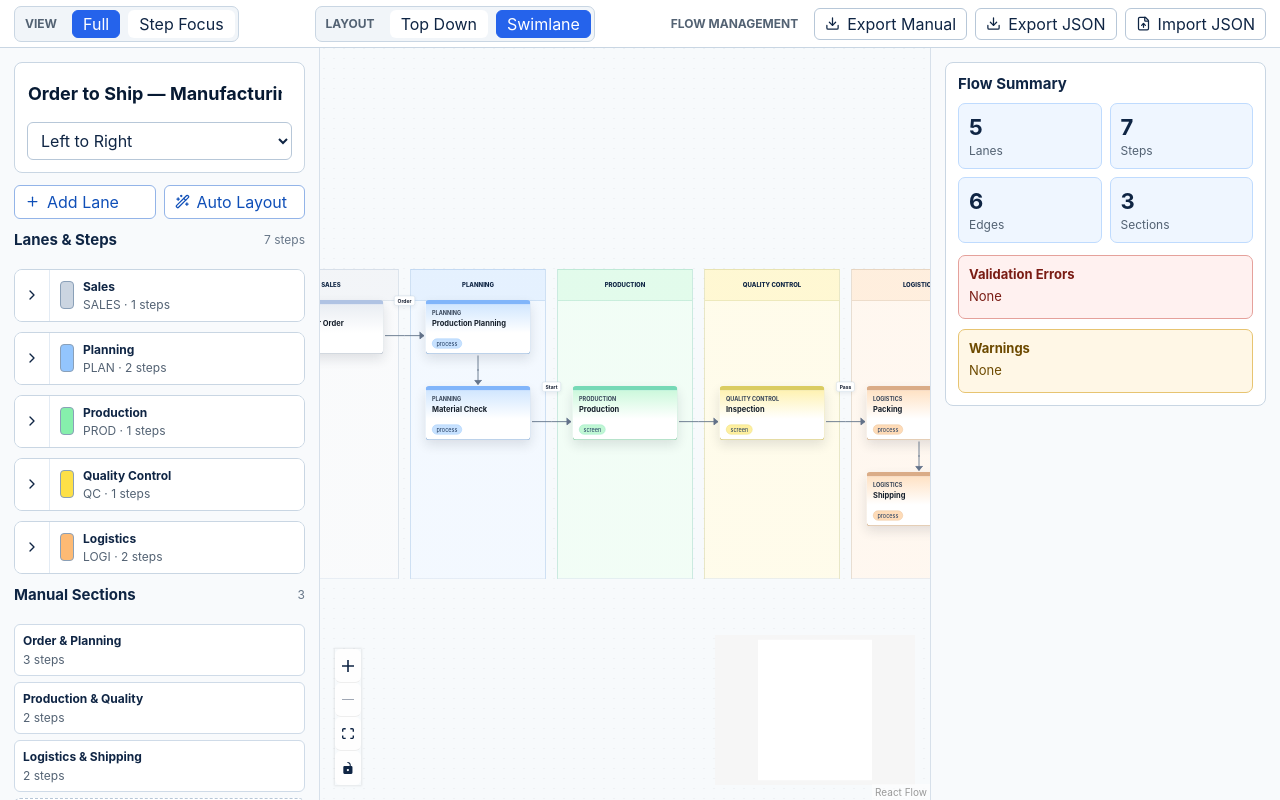
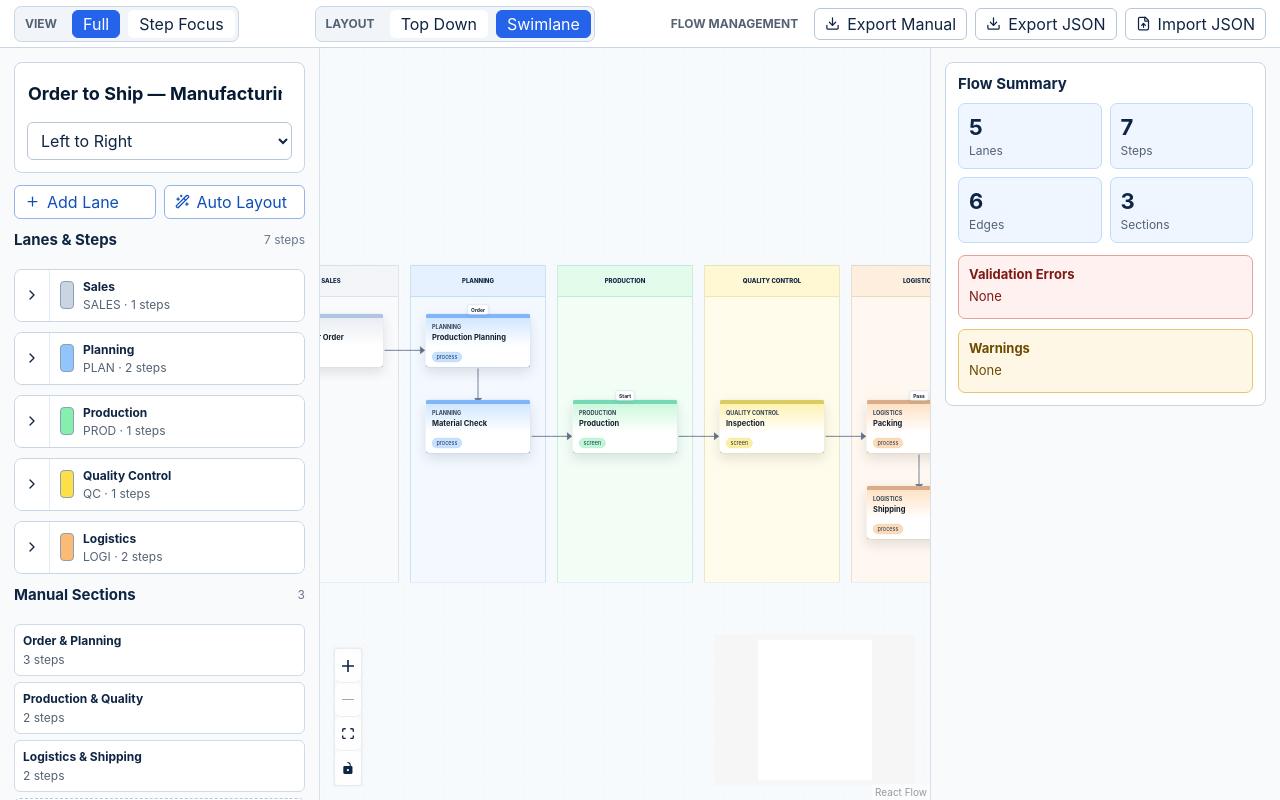
Before and after one commit to yhtko/mermaid-flow, a React (Vite) app: page / in a window 1280 px wide. Both pictures are taken after a click on the button "Swimlane". Built offline with nearby package versions, Linux system fonts and the light colour scheme.

Commit message:
Show swimlane inputs as target chips

```diff
--- a/src/BusinessNode.tsx
+++ b/src/BusinessNode.tsx
@@ -15,6 +15,15 @@ function BusinessNode({ data, selected, sourcePosition, targetPosition }: NodePr
 
   return (
     <div className={`business-node ${selected ? "selected" : ""}`} style={{ "--lane-color": color } as React.CSSProperties}>
+      {nodeData.inputChips?.length ? (
+        <div className="business-node-input-chips">
+          {nodeData.inputChips.map((chip) => (
+            <span className="business-node-input-chip" key={chip.id} title={chip.fullLabel}>
+              {chip.label}
+            </span>
+          ))}
+        </div>
+      ) : null}
       <Handle id="top" type="target" position={Position.Top} />
       <Handle id="left" type="target" position={Position.Left} />
       <Handle id="left-lower" type="target" position={Position.Left} style={{ top: "66%" }} />
--- a/src/SwimlaneEdge.tsx
+++ b/src/SwimlaneEdge.tsx
@@ -1,18 +1,8 @@
 import {
   BaseEdge,
-  EdgeLabelRenderer,
   EdgeProps,
   getSmoothStepPath,
 } from "@xyflow/react";
-
-type SwimlaneEdgeData = {
-  labelPlacement?: "horizontal" | "vertical";
-  fullLabel?: string;
-};
-
-const HORIZONTAL_LABEL_Y_OFFSET = 70;
-const VERTICAL_LABEL_X_OFFSET = 28;
-const VERTICAL_LABEL_Y_OFFSET = 18;
 
 function SwimlaneEdge({
   id,
@@ -24,12 +14,10 @@ function SwimlaneEdge({
   targetPosition,
   markerEnd,
   style,
-  label,
-  data,
   selected,
   pathOptions,
 }: EdgeProps) {
-  const [edgePath, labelX, labelY] = getSmoothStepPath({
+  const [edgePath] = getSmoothStepPath({
     sourceX,
     sourceY,
     sourcePosition,
@@ -39,14 +27,8 @@ function SwimlaneEdge({
     borderRadius: pathOptions?.borderRadius,
     offset: pathOptions?.offset,
   });
-  const edgeData = data as SwimlaneEdgeData | undefined;
-  const labelText = typeof label === "string" ? label.trim() : "";
-  const isVertical = edgeData?.labelPlacement === "vertical";
-  const displayLabelX = isVertical ? labelX + VERTICAL_LABEL_X_OFFSET : labelX;
-  const displayLabelY = isVertical ? labelY - VERTICAL_LABEL_Y_OFFSET : Math.min(sourceY, targetY) - HORIZONTAL_LABEL_Y_OFFSET;
 
   return (
-    <>
     <BaseEdge
       id={id}
       path={edgePath}
@@ -54,20 +36,6 @@ function SwimlaneEdge({
       style={style}
       className={selected ? "selected" : ""}
     />
-      {labelText && (
-        <EdgeLabelRenderer>
-          <div
-            className={`swimlane-edge-label ${isVertical ? "vertical" : "horizontal"}`}
-            style={{
-              transform: `translate(-50%, -50%) translate(${displayLabelX}px, ${displayLabelY}px)`,
-            }}
-            title={edgeData?.fullLabel ?? labelText}
-          >
-            {labelText}
-          </div>
-        </EdgeLabelRenderer>
-      )}
-    </>
   );
 }
 
--- a/src/reactFlowAdapter.ts
+++ b/src/reactFlowAdapter.ts
@@ -8,6 +8,11 @@ export type BusinessNodeData = {
   nodeType?: StepNode["type"];
   description?: string;
   laneColor?: string;
+  inputChips?: Array<{
+    id: string;
+    label: string;
+    fullLabel: string;
+  }>;
 };
 
 export type LaneBandNodeData = {
@@ -25,6 +30,7 @@ export const SWIMLANE_LANE_WIDTH = 270;
 export const SWIMLANE_LANE_GAP = 24;
 export const SWIMLANE_ROW_HEIGHT = 172;
 export const SWIMLANE_HEADER_HEIGHT = 62;
+export const SWIMLANE_CHIP_SPACE = 34;
 export const SWIMLANE_PADDING_X = 50;
 export const SWIMLANE_PADDING_Y = 52;
 
@@ -69,6 +75,22 @@ function toSwimlaneReactFlowNodes(flow: FlowDefinition): Node<BusinessNodeData |
   const laneIndex = new Map(lanes.map((lane, index) => [lane.id, index]));
   const maxNodeY = Math.max(...flow.nodes.map((node) => node.position?.y ?? SWIMLANE_PADDING_Y + SWIMLANE_HEADER_HEIGHT), SWIMLANE_PADDING_Y + SWIMLANE_HEADER_HEIGHT);
   const laneHeight = Math.max(620, maxNodeY + SWIMLANE_NODE_HEIGHT + SWIMLANE_PADDING_Y);
+  const inputChipsByNode = new Map<string, BusinessNodeData["inputChips"]>();
+
+  flow.edges
+    .filter((edge) => edge.to && (edge.flowType ?? "process") === "process")
+    .forEach((edge, index) => {
+      const fullLabel = (edge.documentName || edge.label || "").trim();
+      if (!fullLabel) return;
+
+      const current = inputChipsByNode.get(edge.to) ?? [];
+      current.push({
+        id: edgeId(edge, index),
+        label: fullLabel.length > 26 ? `${fullLabel.slice(0, 25).trimEnd()}...` : fullLabel,
+        fullLabel,
+      });
+      inputChipsByNode.set(edge.to, current);
+    });
 
   const laneBands: Node<LaneBandNodeData>[] = lanes.map((lane, index) => ({
     id: `lane-band-${lane.id}`,
@@ -107,6 +129,7 @@ function toSwimlaneReactFlowNodes(flow: FlowDefinition): Node<BusinessNodeData |
         nodeType: node.type,
         description: node.description,
         laneColor: lane?.color,
+        inputChips: inputChipsByNode.get(node.id),
       },
       zIndex: 2,
       style: {
@@ -146,7 +169,7 @@ export function toReactFlowEdges(flow: FlowDefinition, layoutMode: LayoutMode =
           ? "right-upper"
           : "left-lower"
       : flow.direction === "LR" ? "left" : "top";
-    const displayLabel = isSwimlane && label && label.length > 26 ? `${label.slice(0, 25).trimEnd()}...` : label;
+    const displayLabel = isSwimlane ? undefined : label;
 
     return {
       id: edgeId(edge, index),
@@ -386,7 +409,7 @@ export function autoLayoutSwimlane(flow: FlowDefinition): FlowDefinition {
         ...node,
         position: {
           x: SWIMLANE_PADDING_X + lanePos * (SWIMLANE_LANE_WIDTH + SWIMLANE_LANE_GAP) + (SWIMLANE_LANE_WIDTH - SWIMLANE_NODE_WIDTH) / 2,
-          y: SWIMLANE_PADDING_Y + SWIMLANE_HEADER_HEIGHT + row * SWIMLANE_ROW_HEIGHT,
+          y: SWIMLANE_PADDING_Y + SWIMLANE_HEADER_HEIGHT + SWIMLANE_CHIP_SPACE + row * SWIMLANE_ROW_HEIGHT,
         },
       };
     }),
--- a/src/styles.css
+++ b/src/styles.css
@@ -683,6 +683,7 @@ pre {
   gap: 5px;
   min-height: 88px;
   padding: 10px 12px;
+  position: relative;
   width: 190px;
 }
 
@@ -722,6 +723,37 @@ pre {
   font-size: 11px;
   justify-self: start;
   padding: 2px 8px;
+}
+
+.business-node-input-chips {
+  align-items: center;
+  display: flex;
+  gap: 4px;
+  justify-content: center;
+  left: 8px;
+  min-height: 22px;
+  overflow: visible;
+  position: absolute;
+  right: 8px;
+  top: -28px;
+  z-index: 5;
+}
+
+.business-node-input-chip {
+  background: rgb(255 255 255 / 0.97);
+  border: 1px solid #c9d6e3;
+  border-radius: 4px;
+  box-shadow: 0 3px 8px rgb(15 37 68 / 0.08);
+  color: #172033;
+  display: block;
+  font-size: 10px;
+  font-weight: 700;
+  line-height: 1.2;
+  max-width: 100%;
+  overflow: hidden;
+  padding: 3px 6px;
+  text-overflow: ellipsis;
+  white-space: nowrap;
 }
 
 .lane-band-node {
@@ -768,33 +800,6 @@ pre {
   fill: #ffffff;
   stroke: #d7e2ee;
   stroke-width: 1px;
-}
-
-.swimlane-edge-label {
-  background: rgb(255 255 255 / 0.96);
-  border: 1px solid #c9d6e3;
-  border-radius: 4px;
-  box-shadow: 0 3px 8px rgb(15 37 68 / 0.08);
-  color: #172033;
-  font-size: 10px;
-  font-weight: 700;
-  line-height: 1.2;
-  max-width: 168px;
-  overflow: hidden;
-  padding: 3px 6px;
-  pointer-events: all;
-  position: absolute;
-  text-overflow: ellipsis;
-  white-space: nowrap;
-  z-index: 4;
-}
-
-.swimlane-edge-label.vertical {
-  max-width: 120px;
-}
-
-.swimlane-edge-label.horizontal {
-  max-width: 178px;
 }
 
 .export-mode-flow {
```
Lines whose indentation alone changed are shown as unchanged.
